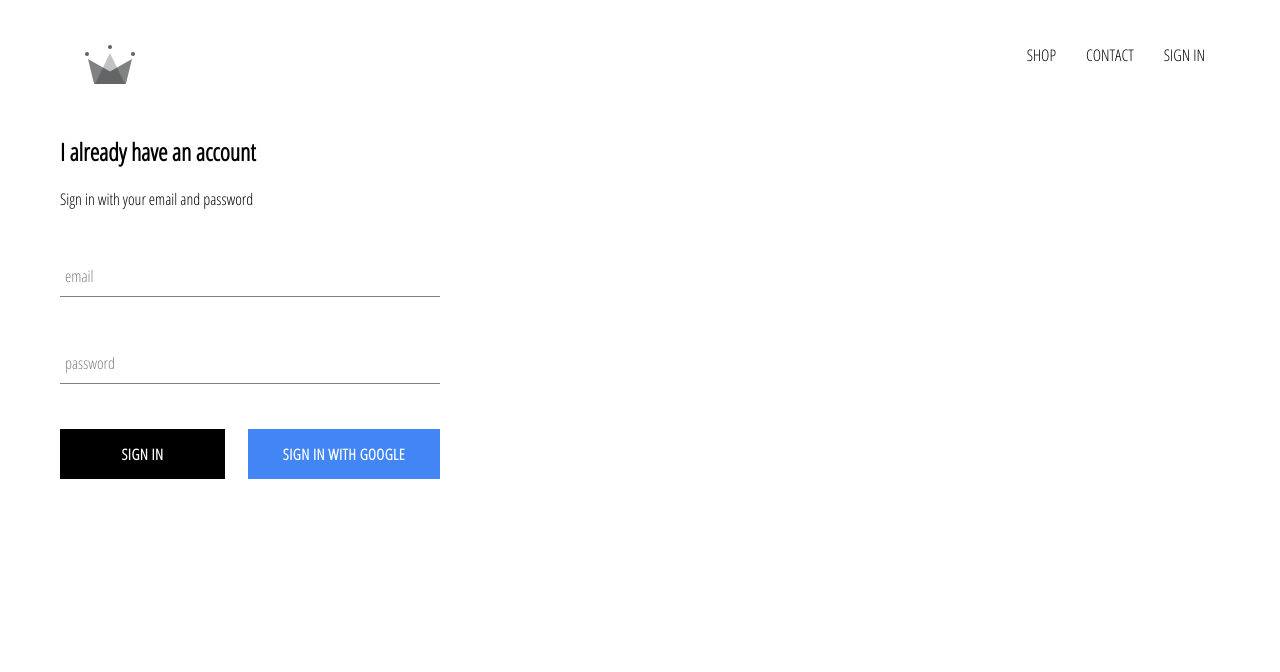
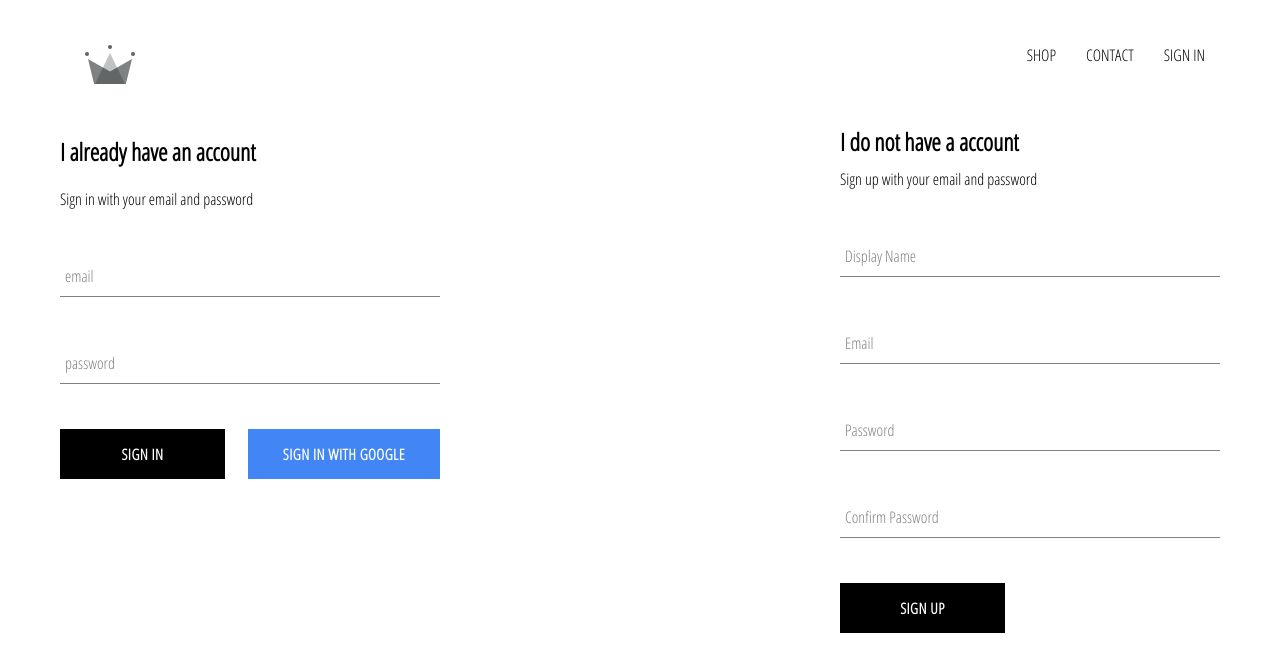
Before and after one commit to rajkiranpalla/ecom-clothing, a React (Create React App) app: page /signin in a window 1280 px wide. Shown: the top 672 px of the page. Built offline with nearby package versions, Linux system fonts and the light colour scheme; no server answers.

Commit message:
created signup component, enabled support to store signed in users in firestore database

```diff
--- a/src/App.js
+++ b/src/App.js
@@ -4,8 +4,9 @@
 import {ShopPage} from './pages/shop/shop.component';
 import Header from './components/header/header.component';
 import SignInAndSignUpPage from './pages/sign-in-and-sign-up/sign-in-and-sign-up.component';
-import {auth} from './firebase/firebase.utils';
+import {auth,createUserProfileDocument} from './firebase/firebase.utils';
 import {Component} from 'react';
+import {onSnapshot} from "firebase/firestore";
 
 class App extends Component{
 
@@ -19,9 +20,19 @@
   }
 
   componentDidMount(){
-    this.unsubscribeFromAuth = auth.onAuthStateChanged(user => {
-      this.setState({currentUser: user});
-      console.log(user);
+    this.unsubscribeFromAuth = auth.onAuthStateChanged(async userAuth => {
+      if(userAuth){
+        const userRef = await createUserProfileDocument(userAuth);
+        onSnapshot(userRef,(doc) =>{
+          this.setState({
+            currentUser:{
+              id: doc.id,
+              ...doc.data()
+            }
+          })
+        });
+      }
+      this.setState({currentUser:userAuth});
     })
   }
 
--- /dev/null
+++ b/src/components/sign-up/sign-up.component.jsx
@@ -0,0 +1,94 @@
+import React from 'react';
+
+import FormInput from '../form-input/form-input.component';
+import CustomButton from '../custom-button/custom-button.component';
+
+import { createUserWithEmailandPassword, createUserProfileDocument } from '../../firebase/firebase.utils';
+
+import './sign-up.styles.scss';
+
+class Signup extends React.Component{
+
+    constructor(props){
+        super(props);
+
+        this.state = {
+            displayName: '',
+            email: '',
+            password: '',
+            confirmPassword: ''
+          };
+    }
+
+    handleSubmit = async (event) => {
+            event.preventDefault();
+            const {displayName,email,password,confirmPassword} = this.state;
+            if(password !== confirmPassword){
+                alert("passwords donot match");
+                return;
+            }
+           try{
+            const {user} =  await createUserWithEmailandPassword(email,password);
+            await createUserProfileDocument(user,{displayName})
+            this.setState({
+                displayName: '',
+                email: '',
+                password: '',
+                confirmPassword: ''
+              });
+           }catch(error){
+                console.log(error);
+           }
+    }
+
+    handleChange = (event) => {
+        const {name,value} = event.target;
+        this.setState({[name] : value});
+    }
+
+    render() {
+        const {displayName,email,password,confirmPassword} = this.state;
+        return (
+            <div className='sign-up'>
+            <h2 className='title'>I do not have a account</h2>
+            <span>Sign up with your email and password</span>
+            <form className='sign-up-form' onSubmit={this.handleSubmit}>
+              <FormInput
+                type='text'
+                name='displayName'
+                value={displayName}
+                onChange={this.handleChange}
+                label='Display Name'
+                required
+              />
+              <FormInput
+                type='email'
+                name='email'
+                value={email}
+                onChange={this.handleChange}
+                label='Email'
+                required
+              />
+              <FormInput
+                type='password'
+                name='password'
+                value={password}
+                onChange={this.handleChange}
+                label='Password'
+                required
+              />
+              <FormInput
+                type='password'
+                name='confirmPassword'
+                value={confirmPassword}
+                onChange={this.handleChange}
+                label='Confirm Password'
+                required
+              />
+              <CustomButton type='submit'>SIGN UP</CustomButton>
+            </form>
+          </div>
+        )
+    }
+}
+export default Signup;
--- /dev/null
+++ b/src/components/sign-up/sign-up.styles.scss
@@ -0,0 +1,9 @@
+.sign-up {
+    display: flex;
+    flex-direction: column;
+    width: 380px;
+
+    .title {
+      margin: 10px 0;
+    }
+  }
--- a/src/firebase/firebase.utils.js
+++ b/src/firebase/firebase.utils.js
@@ -3,7 +3,8 @@
 // TODO: Add SDKs for Firebase products that you want to use
 // https://firebase.google.com/docs/web/setup#available-libraries
 
-import { getAuth,GoogleAuthProvider,signInWithPopup } from "firebase/auth";
+import { getAuth,GoogleAuthProvider,signInWithPopup,createUserWithEmailAndPassword } from "firebase/auth";
+import { doc, getDoc ,getFirestore, setDoc} from "firebase/firestore";
 
 // Your web app's Firebase configuration
 const firebaseConfig = {
@@ -17,8 +18,38 @@
 
 // Initialize Firebase
 const app = initializeApp(firebaseConfig);
+
+//getAuth
 export const auth = getAuth();
 
 const provider = new GoogleAuthProvider();
 provider.setCustomParameters({prompt:'select_account'});
 export const signInWithGoogle = () => signInWithPopup(auth,provider);
+
+//getFirestore
+const db = getFirestore();
+
+export const createUserProfileDocument = async (userAuth, additionalData) => {
+  if(!userAuth) return;
+  const userRef = doc(db,`users/${userAuth.uid}`);
+  const userSnap = await getDoc(userRef);
+  if (!userSnap.exists()) {
+    const {displayName,email} = userAuth;
+    const createdTimeStamp = new Date();
+    try{
+      await setDoc(userRef,{
+        displayName,
+        email,
+        createdTimeStamp,
+        ...additionalData
+      });
+    }catch(error){
+      console.log('failed to create user in database',error);
+    }
+  }
+  return userRef;
+}
+
+export const createUserWithEmailandPassword = async (email,password) => {
+  return await createUserWithEmailAndPassword(auth,email,password);
+}
--- a/src/pages/sign-in-and-sign-up/sign-in-and-sign-up.component.jsx
+++ b/src/pages/sign-in-and-sign-up/sign-in-and-sign-up.component.jsx
@@ -1,10 +1,12 @@
 import React from 'react';
 import './sign-in-and-sign-up.styles.scss';
 import SignIn from '../../components/sign-in/sign-in.component';
+import Signup from '../../components/sign-up/sign-up.component';
 
 const SignInAndSignUpPage = () => (
     <div className='sign-in-and-sign-up'>
       <SignIn />
+      <Signup/>
     </div>
   );
 
--- a/src/pages/sign-in-and-sign-up/sign-in-and-sign-up.styles.scss
+++ b/src/pages/sign-in-and-sign-up/sign-in-and-sign-up.styles.scss
@@ -0,0 +1,4 @@
+.sign-in-and-sign-up{
+    display: flex;
+    justify-content: space-between;
+}
```
